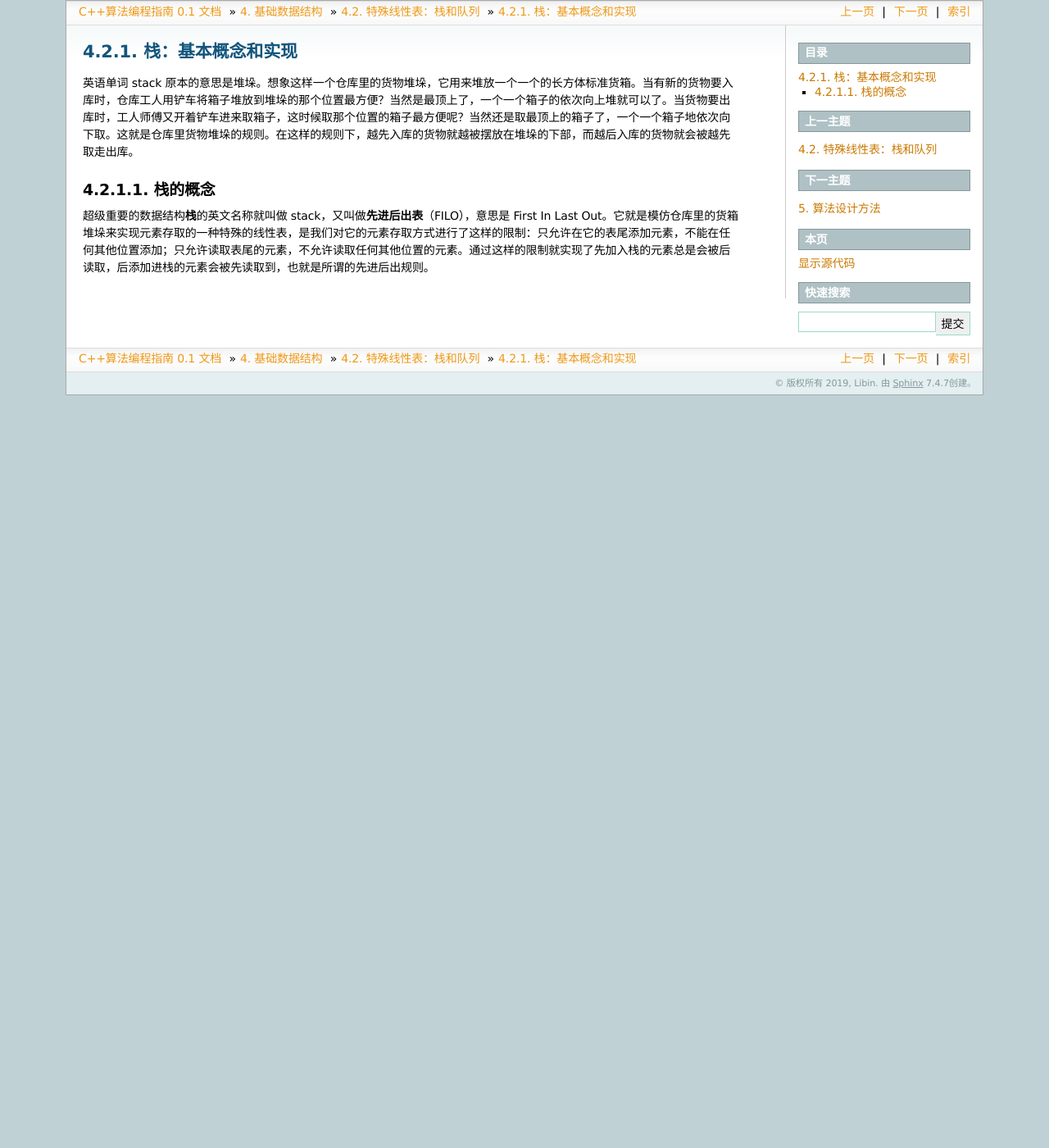
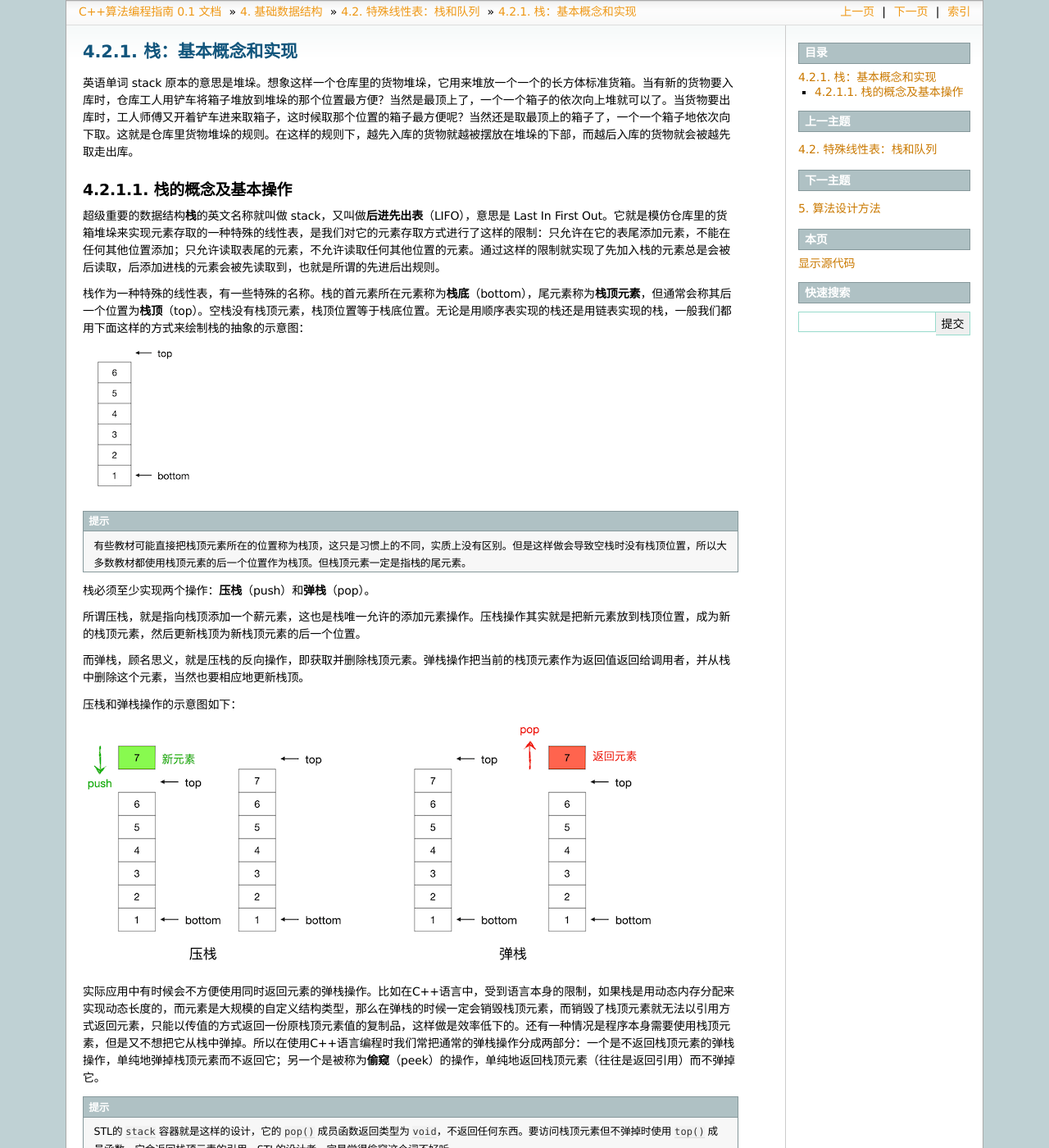
Before and after one commit to majorli/algo_guide, a Sphinx documentation site: the page built from source/ch03/sec02/321_stack_1.rst, in a window 1280 px wide and 1400 px high. Shown: the whole window at 82% size. Built offline with Sphinx 7.4.7, drawn with Linux system fonts in a browser that asks for light colours.

Commit message:
20200604_2320draft_321_writing

```diff
--- a/source/ch03/sec02/321_stack_1.rst
+++ b/source/ch03/sec02/321_stack_1.rst
@@ -1,9 +1,34 @@
 栈：基本概念和实现
-++++++++++++++++++++++++
+++++++++++++++++++
 
 英语单词 stack 原本的意思是堆垛。想象这样一个仓库里的货物堆垛，它用来堆放一个一个的长方体标准货箱。当有新的货物要入库时，仓库工人用铲车将箱子堆放到堆垛的那个位置最方便？当然是最顶上了，一个一个箱子的依次向上堆就可以了。当货物要出库时，工人师傅又开着铲车进来取箱子，这时候取那个位置的箱子最方便呢？当然还是取最顶上的箱子了，一个一个箱子地依次向下取。这就是仓库里货物堆垛的规则。在这样的规则下，越先入库的货物就越被摆放在堆垛的下部，而越后入库的货物就会被越先取走出库。
 
-栈的概念
-^^^^^^^^^^^^
+栈的概念及基本操作
+^^^^^^^^^^^^^^^^^^
 
-超级重要的数据结构\ :strong:`栈`\ 的英文名称就叫做 stack，又叫做\ :strong:`先进后出表`\ （FILO），意思是 First In Last Out。它就是模仿仓库里的货箱堆垛来实现元素存取的一种特殊的线性表，是我们对它的元素存取方式进行了这样的限制：只允许在它的表尾添加元素，不能在任何其他位置添加；只允许读取表尾的元素，不允许读取任何其他位置的元素。通过这样的限制就实现了先加入栈的元素总是会被后读取，后添加进栈的元素会被先读取到，也就是所谓的先进后出规则。
+超级重要的数据结构\ :strong:`栈`\ 的英文名称就叫做 stack，又叫做\ :strong:`后进先出表`\ （LIFO），意思是 Last In First Out。它就是模仿仓库里的货箱堆垛来实现元素存取的一种特殊的线性表，是我们对它的元素存取方式进行了这样的限制：只允许在它的表尾添加元素，不能在任何其他位置添加；只允许读取表尾的元素，不允许读取任何其他位置的元素。通过这样的限制就实现了先加入栈的元素总是会被后读取，后添加进栈的元素会被先读取到，也就是所谓的先进后出规则。
+
+栈作为一种特殊的线性表，有一些特殊的名称。栈的首元素所在元素称为\ :strong:`栈底`\ （bottom），尾元素称为\ :strong:`栈顶元素`\ ，但通常会称其后一个位置为\ :strong:`栈顶`\ （top）。空栈没有栈顶元素，栈顶位置等于栈底位置。无论是用顺序表实现的栈还是用链表实现的栈，一般我们都用下面这样的方式来绘制栈的抽象的示意图：
+
+.. image:: ../../images/321_stack.png
+
+
+.. hint::
+
+   有些教材可能直接把栈顶元素所在的位置称为栈顶，这只是习惯上的不同，实质上没有区别。但是这样做会导致空栈时没有栈顶位置，所以大多数教材都使用栈顶元素的后一个位置作为栈顶。但栈顶元素一定是指栈的尾元素。
+
+栈必须至少实现两个操作：\ :strong:`压栈`\ （push）和\ :strong:`弹栈`\ （pop）。
+
+所谓压栈，就是指向栈顶添加一个薪元素，这也是栈唯一允许的添加元素操作。压栈操作其实就是把新元素放到栈顶位置，成为新的栈顶元素，然后更新栈顶为新栈顶元素的后一个位置。
+
+而弹栈，顾名思义，就是压栈的反向操作，即获取并删除栈顶元素。弹栈操作把当前的栈顶元素作为返回值返回给调用者，并从栈中删除这个元素，当然也要相应地更新栈顶。
+
+压栈和弹栈操作的示意图如下：
+
+.. image:: ../../images/321_stack_push_pop.png
+
+实际应用中有时候会不方便使用同时返回元素的弹栈操作。比如在C++语言中，受到语言本身的限制，如果栈是用动态内存分配来实现动态长度的，而元素是大规模的自定义结构类型，那么在弹栈的时候一定会销毁栈顶元素，而销毁了栈顶元素就无法以引用方式返回元素，只能以传值的方式返回一份原栈顶元素值的复制品，这样做是效率低下的。还有一种情况是程序本身需要使用栈顶元素，但是又不想把它从栈中弹掉。所以在使用C++语言编程时我们常把通常的弹栈操作分成两部分：一个是不返回栈顶元素的弹栈操作，单纯地弹掉栈顶元素而不返回它；另一个是被称为\ :strong:`偷窥`\ （peek）的操作，单纯地返回栈顶元素（往往是返回引用）而不弹掉它。
+
+.. hint::
+
+   STL的 ``stack`` 容器就是这样的设计，它的 ``pop()`` 成员函数返回类型为 ``void``\ ，不返回任何东西。要访问栈顶元素但不弹掉时使用 ``top()`` 成员函数，它会返回栈顶元素的引用。STL的设计者一定是觉得偷窥这个词不好听。
```
Also changed, not shown: source/images/321_stack.png (added), source/images/321_stack_push_pop.png (added).
